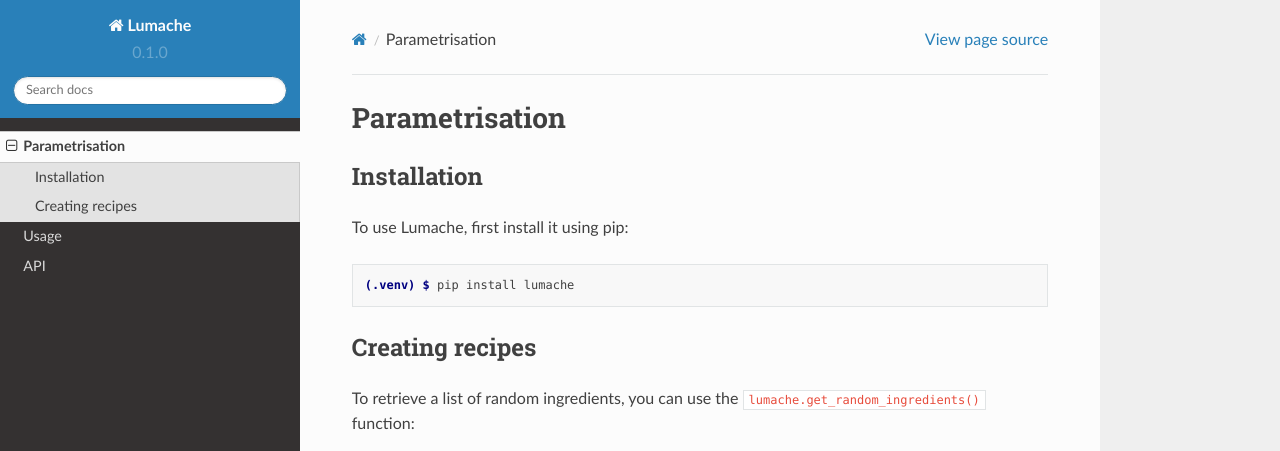
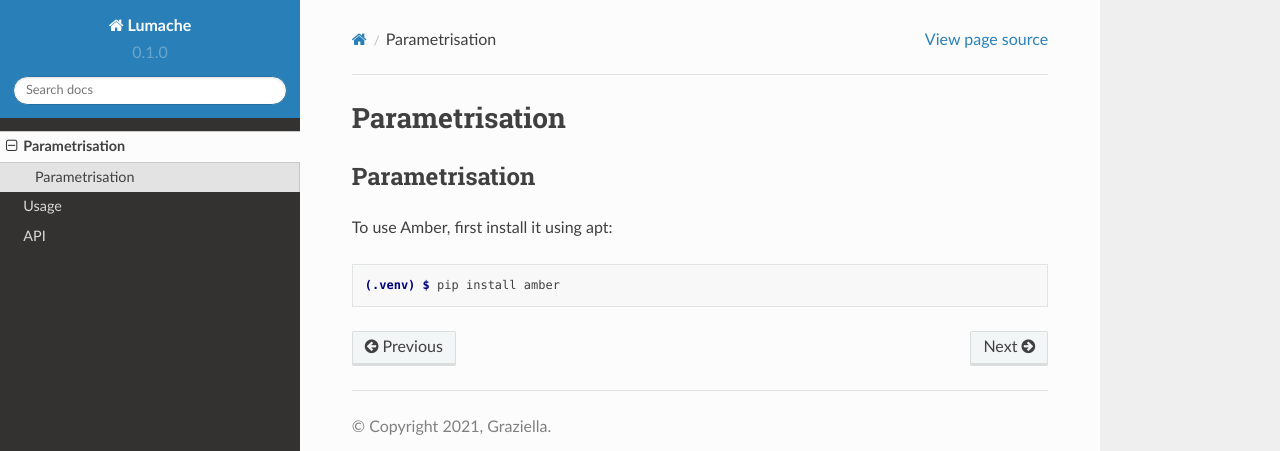
Before and after one commit to hopanoid/Enzyme-Reaction-Dynamics-Tutorial, a Sphinx documentation site: the page built from docs/source/Parametrisation.rst, in a window 1280 px wide and 1095 px high. Shown: the top 451 px of the window. Built offline with Sphinx 7.4.7 and the Read the Docs theme 2.0.0, drawn with Linux system fonts in a browser that asks for light colours; some of the changed text lies outside the part shown.

Commit message:
Update Parametrisation.rst

```diff
--- a/docs/source/Parametrisation.rst
+++ b/docs/source/Parametrisation.rst
@@ -1,33 +1,13 @@
 Parametrisation
-=====
+===============
 
-.. _installation:
+.. _parametrisation:
 
-Installation
-------------
+Parametrisation
+---------------
 
-To use Lumache, first install it using pip:
+To use Amber, first install it using apt:
 
 .. code-block:: console
 
-   (.venv) $ pip install lumache
-
-Creating recipes
-----------------
-
-To retrieve a list of random ingredients,
-you can use the ``lumache.get_random_ingredients()`` function:
-
-.. autofunction:: lumache.get_random_ingredients
-
-The ``kind`` parameter should be either ``"meat"``, ``"fish"``,
-or ``"veggies"``. Otherwise, :py:func:`lumache.get_random_ingredients`
-will raise an exception.
-
-.. autoexception:: lumache.InvalidKindError
-
-For example:
-
->>> import lumache
->>> lumache.get_random_ingredients()
-['shells', 'gorgonzola', 'parsley']
+   (.venv) $ pip install amber
```
